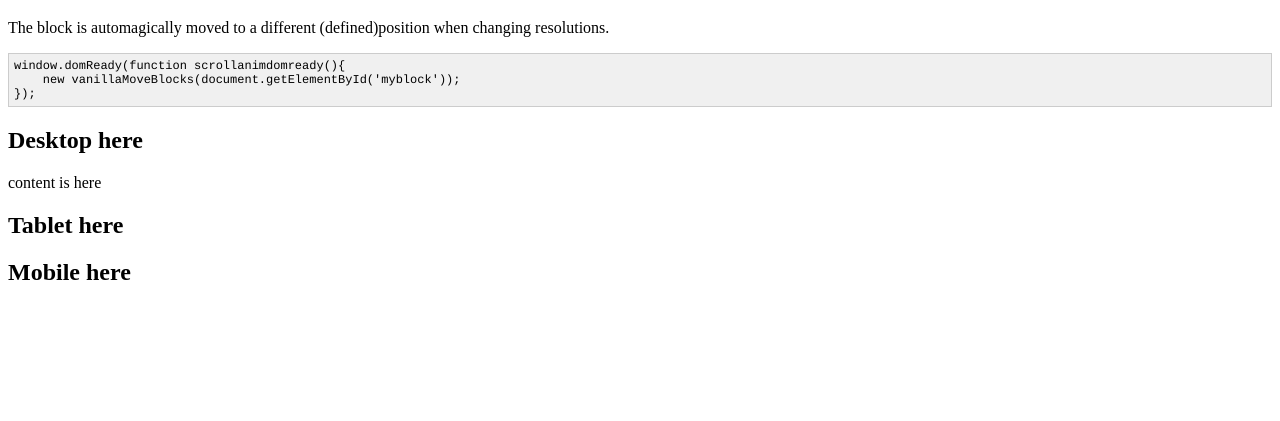
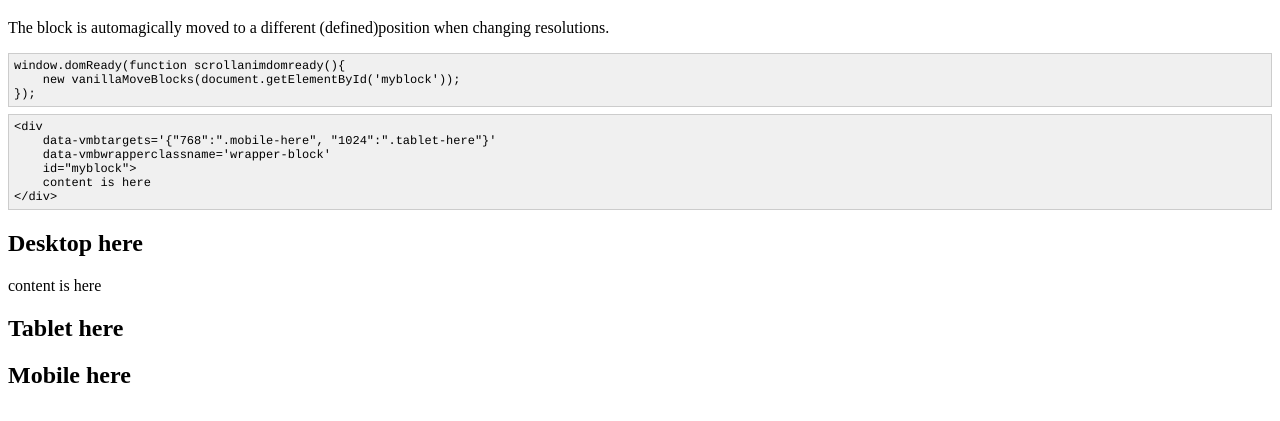
Before and after one commit to JavaScriptUtilities/vanillaMoveBlocks, a website: page index.html in a window 1280 px wide. Shown: the part 61-482 px from the top of the page. Drawn offline with Linux system fonts and the light colour scheme.

Commit message:
v 0.2.2
* Custom classname for wrapper

```diff
--- a/bower.json
+++ b/bower.json
@@ -1,6 +1,6 @@
 {
     "name": "vanilla-moveblocks",
-    "version": "0.2.1",
+    "version": "0.2.2",
     "description": "Move Blocks",
     "main": "js/vanilla-moveblocks.js",
     "authors": [
@@ -21,7 +21,6 @@
         "index.html",
         "js/script.js",
         "LICENSE",
-        "package.json",
-        "README.md"
+        "package.json"
     ]
 }
--- a/index.html
+++ b/index.html
@@ -14,6 +14,13 @@
     new vanillaMoveBlocks(document.getElementById('myblock'));
 });
 </script>
+        <div class="script-visible">&lt;div
+    data-vmbtargets='{&quot;768&quot;:&quot;.mobile-here&quot;, &quot;1024&quot;:&quot;.tablet-here&quot;}'
+    data-vmbwrapperclassname='wrapper-block'
+    id=&quot;myblock&quot;&gt;
+    content is here
+&lt;/div&gt;</div>
+
         <h2>Desktop here</h2>
         <div id="myblock" data-vmbtargets='{"768":".mobile-here", "1024":".tablet-here"}'>content is here</div>
         <h2>Tablet here</h2>
--- a/js/vanilla-moveblocks.js
+++ b/js/vanilla-moveblocks.js
@@ -1,6 +1,6 @@
 /*
  * Plugin Name: Vanilla-JS Move Blocks
- * Version: 0.2.1
+ * Version: 0.2.2
  * Plugin URL: https://github.com/Darklg/JavaScriptUtilities
  * JavaScriptUtilities Vanilla-JS may be freely distributed under the MIT license.
  */
@@ -28,6 +28,10 @@ var vanillaMoveBlocks = function(el) {
 
     /* Wrap an item */
     var wrapEl = function(item) {
+        var tmpClassname = 'vmb-wrapper';
+        if (el.getAttribute('vmbwrapperclassname')) {
+            tmpClassname = el.getAttribute('vmbwrapperclassname');
+        }
         wrapper = document.createElement('div');
         wrapper.className = 'vmb-wrapper';
         item.parentNode.insertBefore(wrapper, item);
--- a/package.json
+++ b/package.json
@@ -1,6 +1,6 @@
 {
   "name": "VanillaMoveBlocks",
-  "version": "0.2.1",
+  "version": "0.2.2",
   "license": "MIT",
   "description": "",
   "devDependencies": {
```
Also changed, not shown: js/vanilla-moveblocks.min.js.
